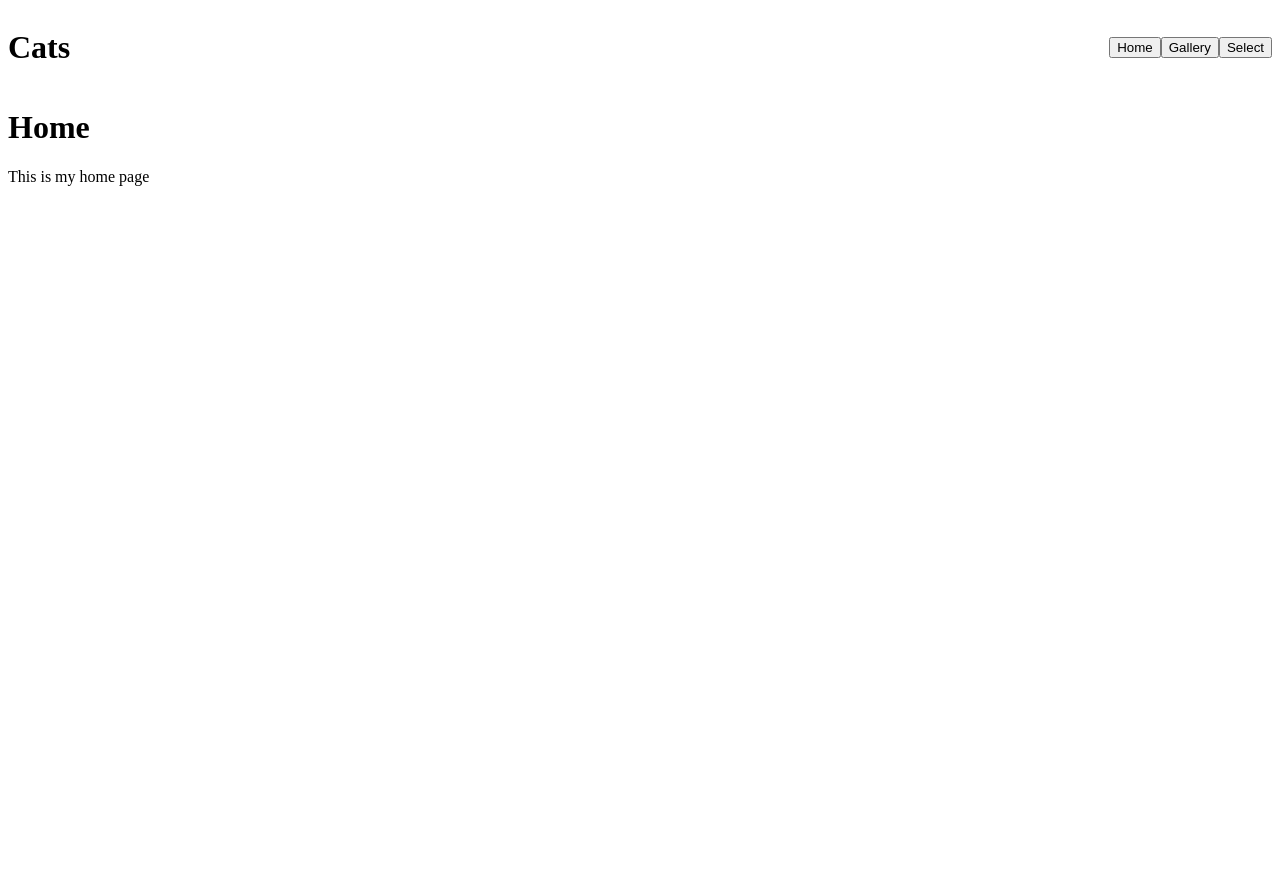
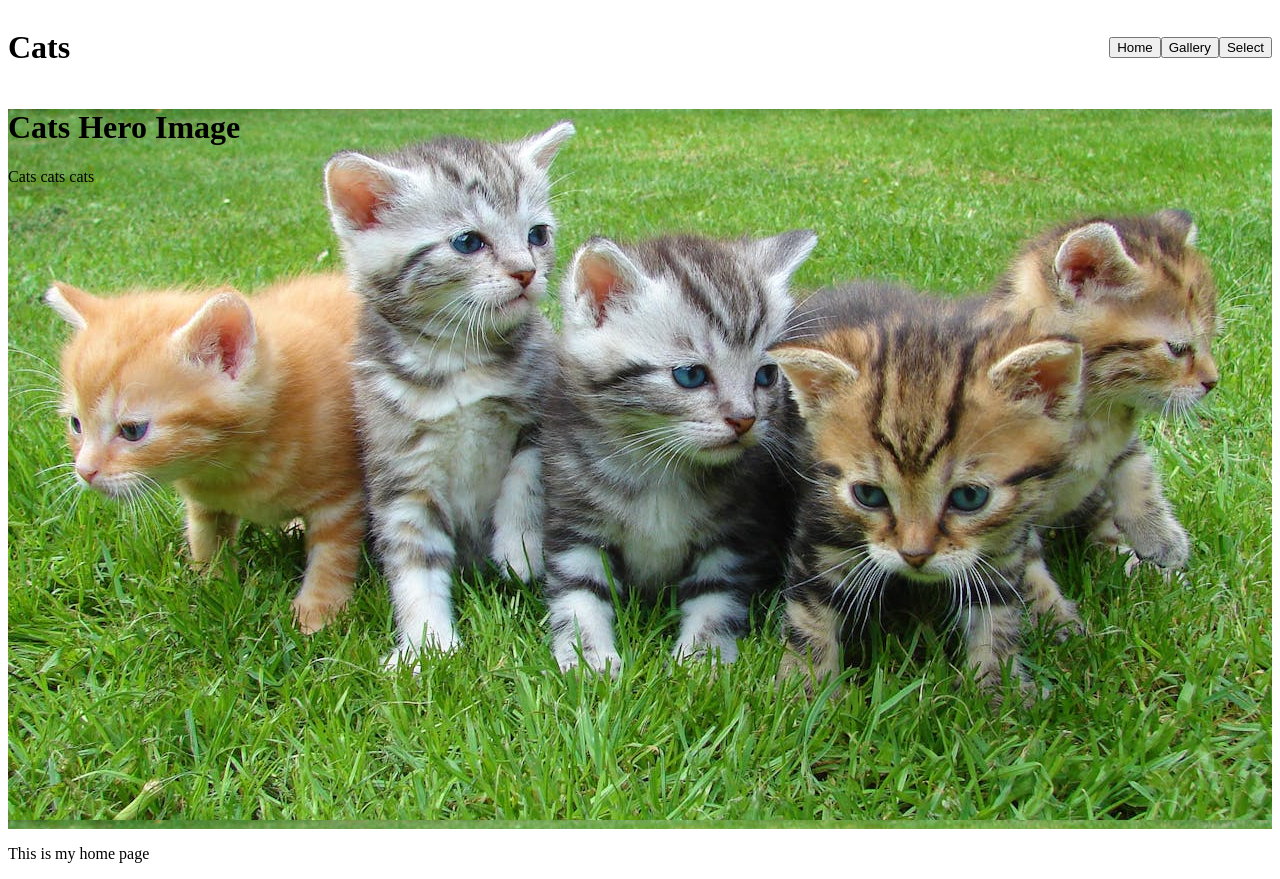
Before and after one commit to rmccrear/hackathon-demo-2025, a React (Vite) app: page / in a window 1280 px wide. Before the commit the page ends 800 px from the top, so only its background shows below. Built offline with nearby package versions, Linux system fonts and the light colour scheme.

Commit message:
add a component to a page

```diff
--- a/src/pages/Home.jsx
+++ b/src/pages/Home.jsx
@@ -1,7 +1,8 @@
+import HeroImage from "../components/HeroImage"
 
 export default function Home({data}) {
     return (<>
-        <h1>Home</h1>
+        <HeroImage />
         <p>This is my home page</p>
     </>)
 }
```
